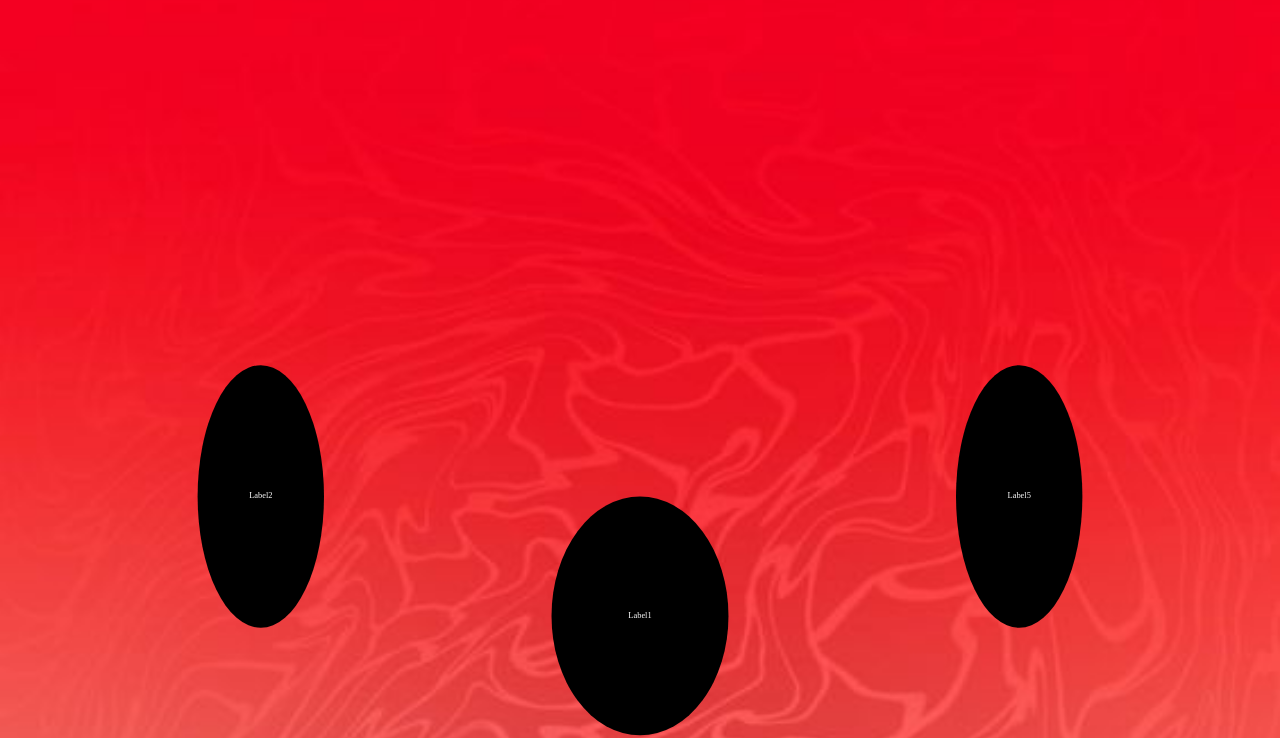
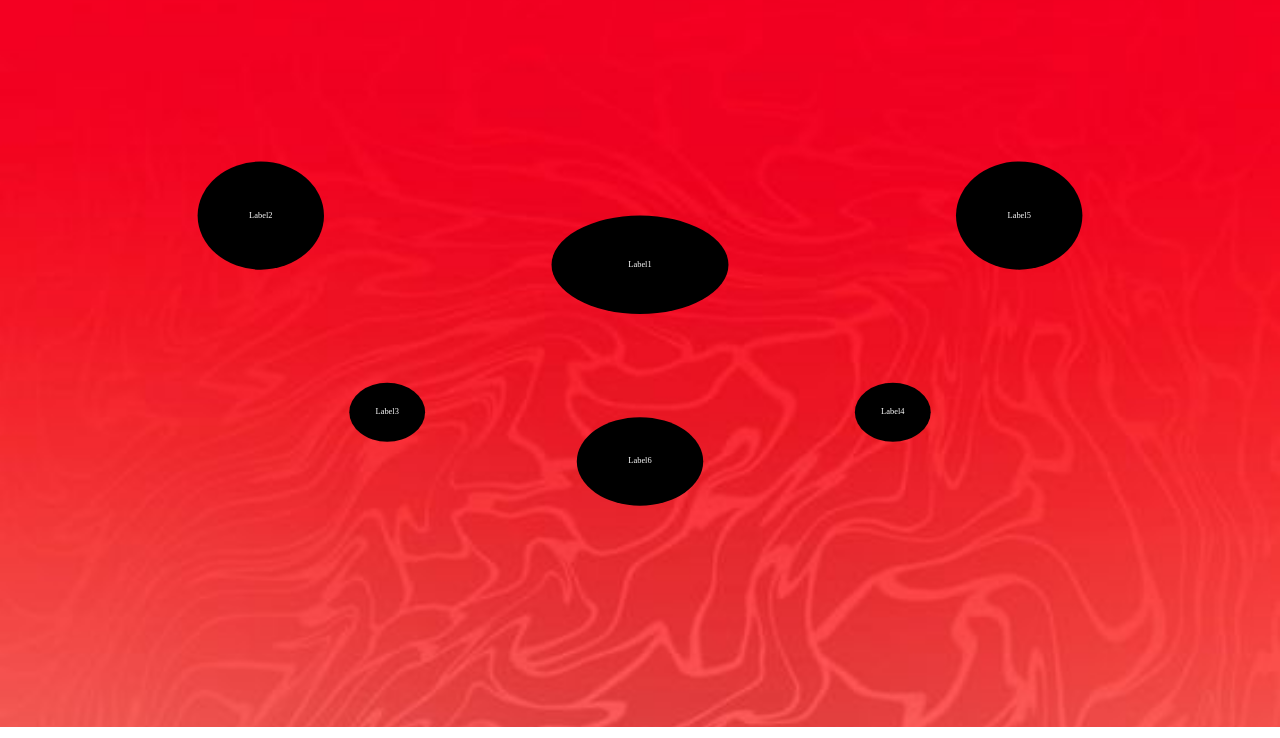
Before and after one commit to LucasStill/LucasStill.github.io, a plain HTML site: page index.html in a window 1280 px wide. Shown: the part 73-811 px from the top of the page. Drawn offline with Linux system fonts and the light colour scheme.

Commit message:
Initial frame

```diff
--- a/index.html
+++ b/index.html
@@ -33,7 +33,7 @@
 <body>
     <h1 style="color:white; font-family:Impact; font-size:40;">WebAI</h1>
 
-    <svg width="100%" height="100%" viewBox="0 0 1800 1700">
+    <svg viewBox="0 0 1800 700" preserveAspectRatio="xMidYMid meet">
 
         <ellipse id="ellipse1" cx="50%" cy="50%" rx="7%" ry="10%" fill="black" visibility="visible">
             <animate id="OpenEllipse1X" begin="indefinite" attributeName="rx" from="0%" to="30%" dur="1s" fill="freeze"></animate>
```
